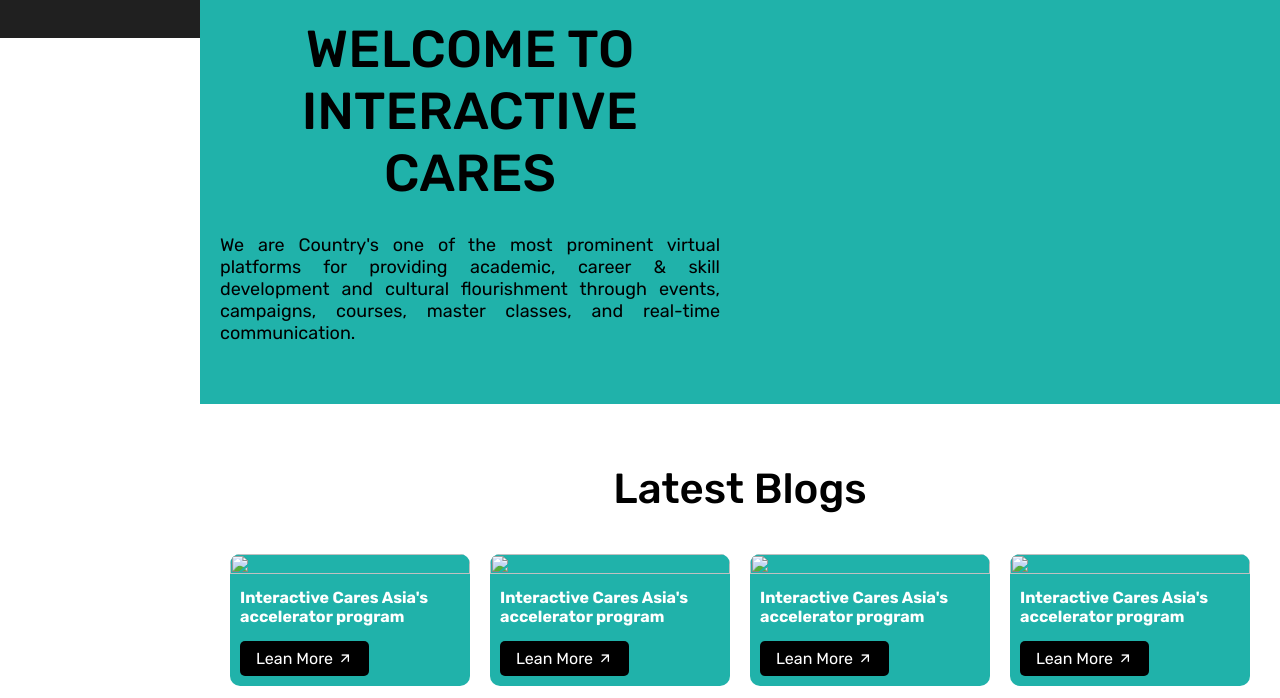
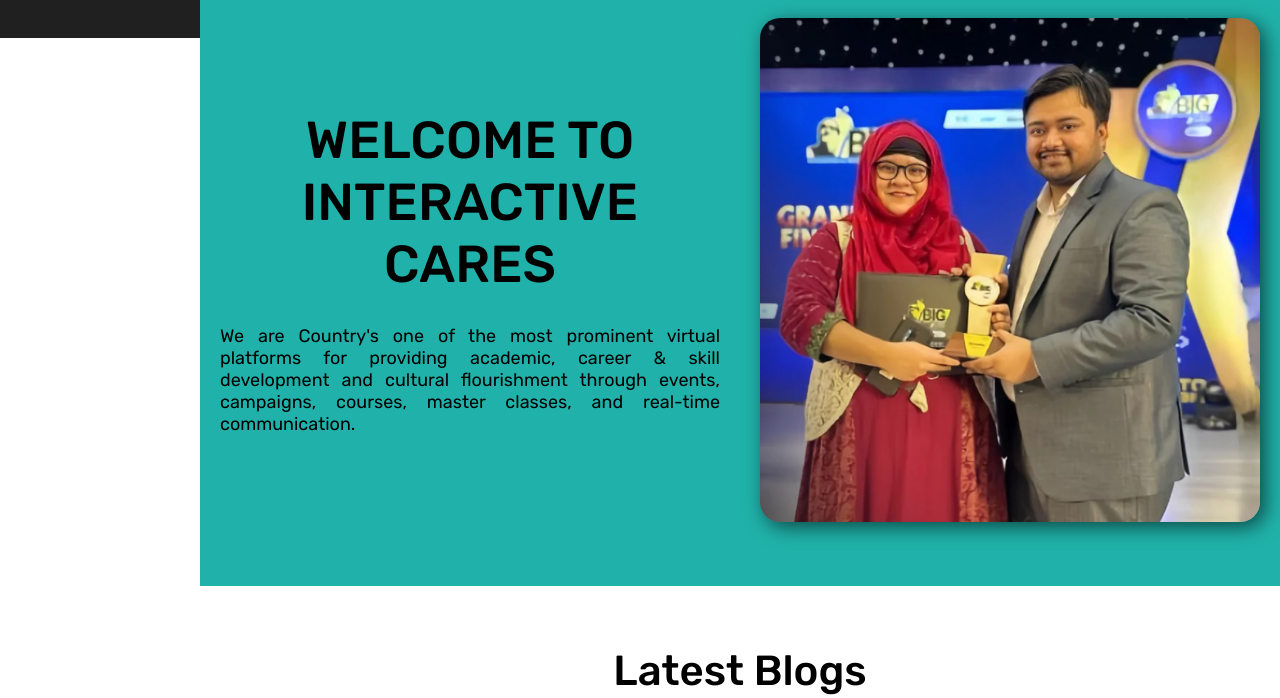
Before and after one commit to zahidevaan/fixed-section-project, a plain HTML site: page index.html in a window 1280 px wide. Shown: the part 762-1460 px from the top of the page. Drawn offline with nearby package versions, Linux system fonts and the light colour scheme.

Commit message:
Update index.html

```diff
--- a/index.html
+++ b/index.html
@@ -78,7 +78,7 @@
                 <button class="hero-btn">Book a consultation</button>
               </div>
               <div class="img-col">
-                <img src="./imgs/hero-img.png" alt="" />
+                <img src=".hero-img.png" alt="" />
               </div>
             </div>
             <!-- hero section row end here -->
@@ -99,7 +99,7 @@
                 </p>
               </div>
               <div class="about-img-col">
-                <img class="about-img" src="./imgs/about-image.png" alt="" />
+                <img class="about-img" src="./about-image.png" alt="" />
               </div>
             </div>
           </div>
@@ -113,7 +113,7 @@
               <div class="single-blog">
                 <div class="blog-content">
                   <div class="blog-img-wrapper">
-                    <img class="blog-img" src="./imgs/blog-1.jpg" alt="" />
+                    <img class="blog-img" src="./blog-1.jpg" alt="" />
                   </div>
                   <div class="blgo-title-wrapper">
                     <h2 class="blog-title">
@@ -132,7 +132,7 @@
               <div class="single-blog">
                 <div class="blog-content">
                   <div class="blog-img-wrapper">
-                    <img class="blog-img" src="./imgs/blog-1.jpg" alt="" />
+                    <img class="blog-img" src="./blog-1.jpg" alt="" />
                   </div>
                   <div class="blgo-title-wrapper">
                     <h2 class="blog-title">
@@ -151,7 +151,7 @@
               <div class="single-blog">
                 <div class="blog-content">
                   <div class="blog-img-wrapper">
-                    <img class="blog-img" src="./imgs/blog-1.jpg" alt="" />
+                    <img class="blog-img" src="./blog-1.jpg" alt="" />
                   </div>
                   <div class="blgo-title-wrapper">
                     <h2 class="blog-title">
@@ -170,7 +170,7 @@
               <div class="single-blog">
                 <div class="blog-content">
                   <div class="blog-img-wrapper">
-                    <img class="blog-img" src="./imgs/blog-1.jpg" alt="" />
+                    <img class="blog-img" src="./blog-1.jpg" alt="" />
                   </div>
                   <div class="blgo-title-wrapper">
                     <h2 class="blog-title">
```
